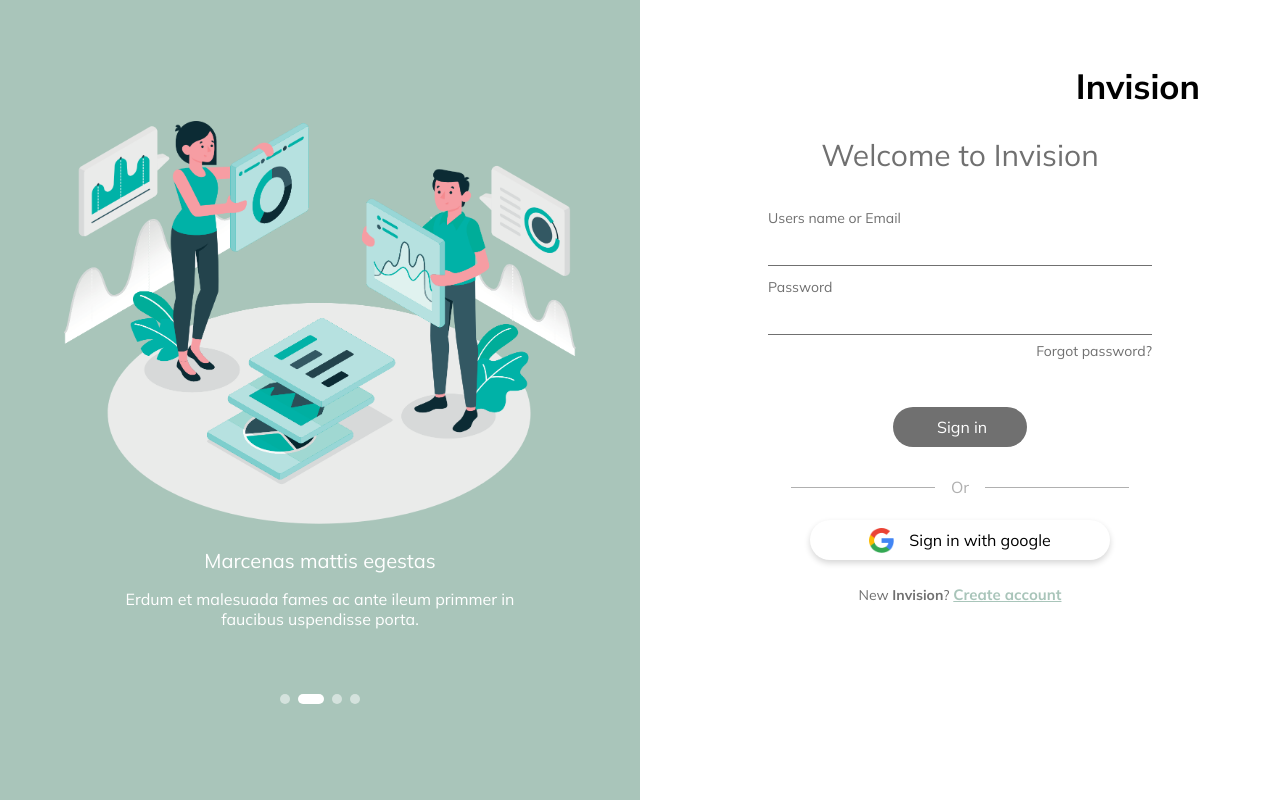
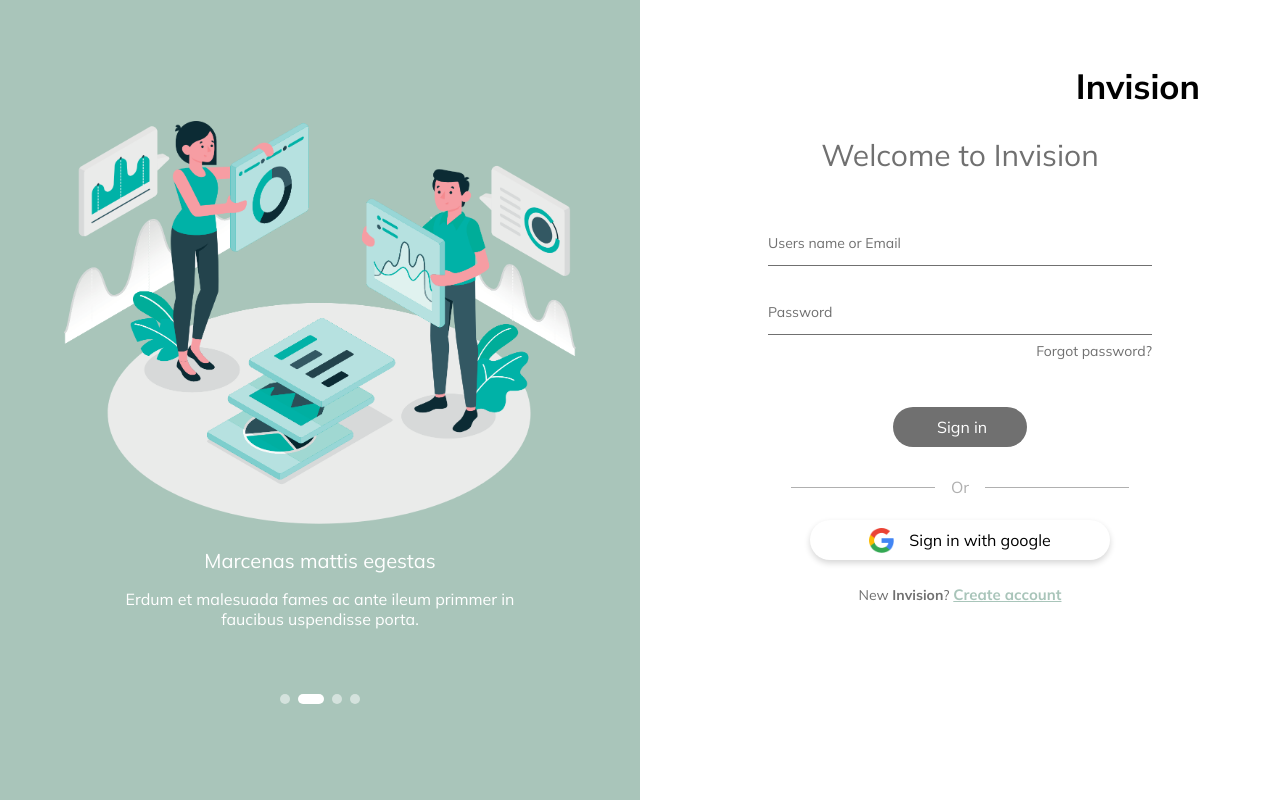
Before and after one commit to italonabuco/coding-challenge, a React (Create React App) app: page / in a window 1280 px wide. Built offline with nearby package versions, Linux system fonts and the light colour scheme.

Commit message:
Adding transition style to CustomInput

```diff
--- a/src/assets/scss/_variables.scss
+++ b/src/assets/scss/_variables.scss
@@ -25,6 +25,12 @@
   display: -ms-flexbox; /* TWEENER - IE 10 */
   display: -webkit-flex; /* NEW - Safari 6.1+. iOS 7.1+, BB10 */
   display: flex;
+}
+
+@mixin transform($value) {
+  -webkit-transform: $value; /* Ch <36, Saf 5.1+, iOS < 9.2, An =<4.4.4 */
+  -ms-transform: $value; /* IE 9 */
+  transform: $value; /* IE 10, Fx 16+, Op 12.1+ */
 }
 
 @mixin marginVertical($value) {
--- a/src/components/CustomInput/CustomInput.scss
+++ b/src/components/CustomInput/CustomInput.scss
@@ -5,6 +5,12 @@
   label {
     @extend %noMargin;
     @include fontSizeHeightColor(14px, 18px, $grey-color);
+    @include transform(translateY(25px));
+    cursor: initial;
+    transition: all 0.35s ease;
+    &.active {
+      @include transform(translateY(0px));
+    }
   }
   input {
     width: 100%;
--- a/src/components/CustomInput/index.js
+++ b/src/components/CustomInput/index.js
@@ -1,4 +1,4 @@
-import React from 'react';
+import React, { useState } from 'react';
 import './CustomInput.scss';
 
 const CustomInput = (props) => {
@@ -11,16 +11,37 @@
     onChange,
     className,
     invalid,
-    invalidText
+    invalidText,
   } = props;
+
+  const [isOnFocus, setIsOnFocus] = useState(false);
+
+  const handleOnFocus = () => {
+    setIsOnFocus(true);
+  };
+  const handleOnBlur = () => {
+    setIsOnFocus(false);
+  };
+
   return (
     <div
       className={`custom-input mb-2 ${className} ${invalid && 'invalid'}`}
       style={style}
     >
-      <label htmlFor={id}>{label}</label>
-      <input type={type} id={id} value={value} onChange={onChange} />
-  <div className="invalid-text mt-1">{invalidText || 'This field can not be empty'}</div>
+      <label htmlFor={id} className={value || isOnFocus ? 'active' : ''}>
+        {label}
+      </label>
+      <input
+        type={type}
+        id={id}
+        value={value}
+        onChange={onChange}
+        onFocus={handleOnFocus}
+        onBlur={handleOnBlur}
+      />
+      <div className="invalid-text mt-1">
+        {invalidText || 'This field can not be empty'}
+      </div>
     </div>
   );
 };
--- a/src/components/InteractiveArea/FlowManager/CustomForm/index.js
+++ b/src/components/InteractiveArea/FlowManager/CustomForm/index.js
@@ -77,6 +77,7 @@
       <form onSubmit={this.handleSubmit} className="custom-form w-100">
         {!isSignIn && (
           <CustomInput
+            id="input-name"
             type="text"
             label="Full Name"
             value={name}
@@ -88,6 +89,7 @@
           />
         )}
         <CustomInput
+          id="input-user"
           type="text"
           label="Users name or Email"
           value={user}
@@ -99,6 +101,7 @@
           invalidText={errors.email && 'Enter valid email address'}
         />
         <CustomInput
+          id="input-password"
           type="password"
           label={isSignIn ? 'Password' : 'Create Password'}
           value={password}
```
